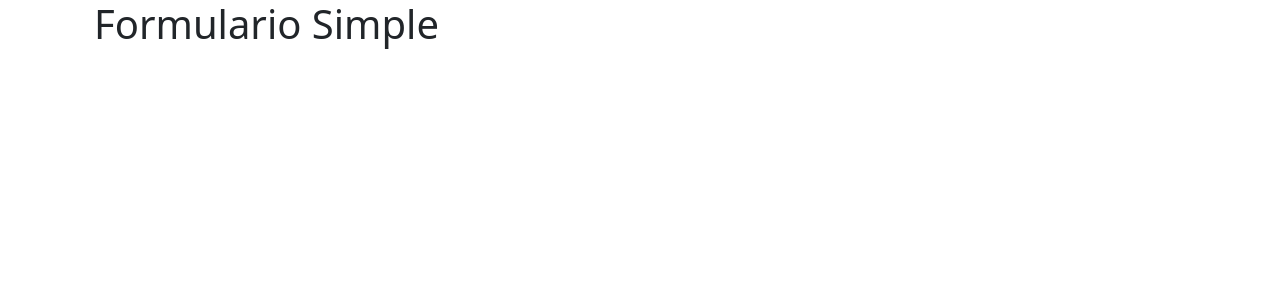
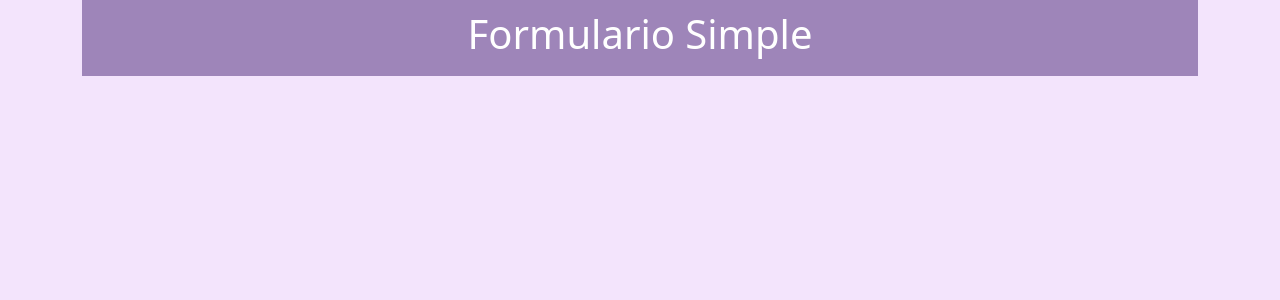
Before and after one commit to camilaalani/practicoReact-ejercicio8, a React (Vite) app: page / in a window 1280 px wide. Shown: the top 300 px of the page. Built offline with nearby package versions, Linux system fonts and the light colour scheme.

Commit message:
agregue estilos para el color del body sea distinto al color del titulo

```diff
--- a/src/App.css
+++ b/src/App.css
@@ -0,0 +1,12 @@
+body {
+  background-color: #f3e4fc;
+  margin: 0;
+  font-family: system-ui, -apple-system, BlinkMacSystemFont, 'Segoe UI', Roboto, Oxygen, Ubuntu, Cantarell, 'Open Sans', 'Helvetica Neue', sans-serif;
+}
+
+.titulo {
+  background-color: #9e85b9;
+  color: #ffffff;
+  text-align: center;
+  padding: 10px;
+}
```
